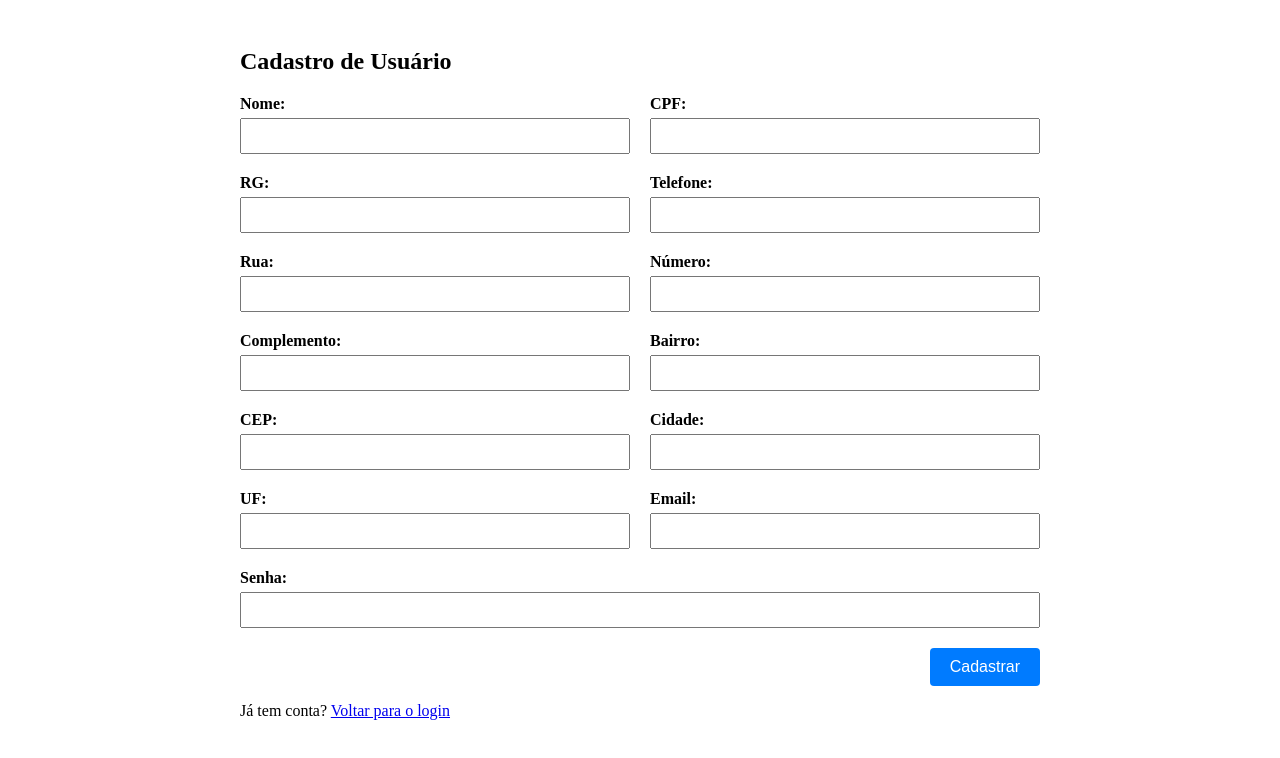
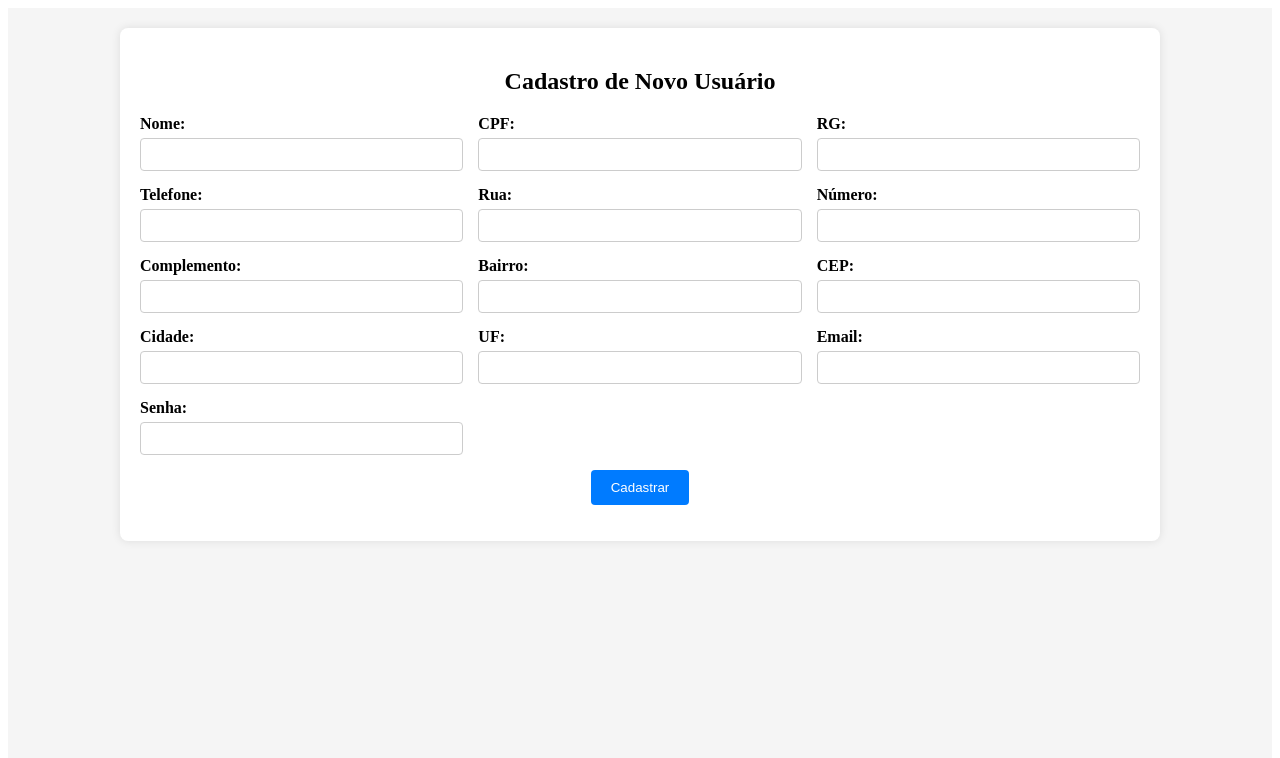
Before and after one commit to EvandroSversut/sistema_contabil_front, an Angular app: page /usuario in a window 1280 px wide. Shown: the top 758 px of the page. Built offline with nearby package versions, Linux system fonts and the light colour scheme.

Commit message:
diversos - 02062025

```diff
--- a/src/app/components/pessoa-fisica/pessoa-fisica.component.css
+++ b/src/app/components/pessoa-fisica/pessoa-fisica.component.css
@@ -1,21 +1,61 @@
+/* Container geral */
+.page-container {
+  display: flex;
+  flex-direction: column;
+  align-items: center;
+  gap: 20px; /* 🔥 Diminuído de 40px para 20px */
+  padding: 20px; /* 🔥 Reduzido de 40px para 20px */
+  background-color: #f5f5f5;
+  min-height: 100vh;
+}
 
-.container {
-  max-width: 800px;
-  margin: 0 auto;
-  padding: 20px;
+/* Formulário */
+.form-container {
+  background-color: white;
+   padding: 20px; /* 🔥 Reduzido */
+  border-radius: 8px;
+  width: 1000px; /* 🔥 Aumentei para comportar 3 colunas */
+  box-shadow: 0 0 10px rgba(0,0,0,0.1);
+}
+
+.form-container h2 {
+  text-align: center;
+  margin-bottom: 20px;
+}
+
+/* ➕ Adiciona 3 colunas no formulário */
+.form-grid {
+  display: grid;
+  grid-template-columns: 1fr 1fr 1fr; /* 🔥 Agora são 3 colunas */
+  gap: 15px; /* 🔥 Menor espaçamento interno */
+}
+
+/* ✅ Responsivo para tablets (2 colunas) */
+@media (max-width: 1024px) {
+  .form-grid {
+    grid-template-columns: 1fr 1fr;
+  }
+
+  .form-actions {
+    grid-column: span 2;
+  }
+}
+
+/* ✅ Responsivo para celular (1 coluna) */
+@media (max-width: 600px) {
+  .form-grid {
+    grid-template-columns: 1fr;
+  }
+
+  .form-actions {
+    grid-column: span 3;
+    text-align: center;
+    margin-top: 10px;
+  }
+}
 
 
-
-}
-
-.form-grid {
-  display: flex;
-  flex-wrap: wrap;
-  gap: 20px;
-}
-
 .form-group {
-  flex: 1 1 45%; /* ocupa 45% da largura, 2 colunas lado a lado */
   display: flex;
   flex-direction: column;
 }
@@ -26,34 +66,90 @@
 }
 
 .form-group input {
-
   padding: 8px;
-  font-size: 14px;
+  border: 1px solid #ccc;
+  border-radius: 4px;
 }
 
+
+/* ➕ Botões continuam ocupando toda a linha */
 .form-actions {
-  flex: 1 1 100%;
-  display: flex;
-  justify-content: flex-end;
+  grid-column: span 3; /* 🔥 Ocupa as 3 colunas */
+  text-align: center;
 }
 
-button {
+.form-actions button {
   padding: 10px 20px;
-  font-size: 16px;
-
+  border: none;
   background-color: #007bff;
   color: white;
-  border: none;
   border-radius: 4px;
   cursor: pointer;
 }
 
-button:hover {
+.form-actions button:hover {
   background-color: #0056b3;
 }
 
-.mensagem, .erro {
+/* Lista/Tabela */
+.list-container {
+  background-color: white;
+ padding: 20px; /* 🔥 Reduzido */
+  border-radius: 8px;
+  width: 1000px; /* 🔥 Aumentado para acompanhar o form */
+  box-shadow: 0 0 10px rgba(0,0,0,0.1);
+}
+
+.list-container h2 {
+  text-align: center;
+  margin-bottom: 20px;
+}
+
+.list-container input {
+  padding: 8px;
+  margin-right: 10px;
+}
+
+.list-container button {
+  padding: 8px 16px;
+  margin-right: 5px;
+  border: none;
+  background-color: #28a745;
+  color: white;
+  border-radius: 4px;
+  cursor: pointer;
+}
+
+.list-container button:hover {
+  background-color: #218838;
+}
+
+.list-container table {
+  width: 100%;
+  border-collapse: collapse;
+  margin-top: 10px; /* 🔥 Menor espaço antes da tabela */
+}
+
+.list-container th,
+.list-container td {
+  border: 1px solid #ddd;
+  padding: 8px;
+  text-align: center;
+}
+
+.list-container th {
+  background-color: #007bff;
+  color: white;
+}
+
+.erro {
   color: red;
-  font-weight: bold;
   margin-top: 10px;
+  text-align: center;
 }
+
+.mensagem {
+  text-align: center;
+  margin-top: 10px;
+  color: green;
+}
--- a/src/app/components/pessoa-fisica/pessoa-fisica.component.html
+++ b/src/app/components/pessoa-fisica/pessoa-fisica.component.html
@@ -1,28 +1,115 @@
+<div class="page-container">
+
+  <!-- 📝 Formulário de Cadastro -->
+  <div class="form-container">
     <h2>Cadastro de Pessoa Física</h2>
 
-<form (ngSubmit)="salvarPessoaFisica()">
+    <form (ngSubmit)="salvarPessoaFisica()" class="form-grid">
+      <div class="form-group">
+         <!-- Dados da Pessoa -->
         <label>Nome:</label>
         <input type="text" [(ngModel)]="pessoa.nome" name="nome" required>
+      </div>
 
+      <div class="form-group">
         <label>CPF:</label>
         <input type="text" [(ngModel)]="pessoa.cpf" name="cpf" required>
+      </div>
 
+      <div class="form-group">
         <label>RG:</label>
         <input type="text" [(ngModel)]="pessoa.rg" name="rg" required>
+      </div>
 
-   <label>Estado Civil:</label>
-  <input type="text" [(ngModel)]="pessoa.estadoCivil" name="estadoCivil" required>
-
+      <div class="form-group">
         <label>Telefone:</label>
         <input type="text" [(ngModel)]="pessoa.telefone" name="telefone" required>
+      </div>
 
-  <label>Endereco:</label>
-  <input type="text" [(ngModel)]="pessoa.rua" name="endereco" required>
+      <!-- Dados de Endereço -->
+      <div class="form-group">
+        <label>Rua:</label>
+        <input type="text" [(ngModel)]="pessoa.rua" name="rua" required>
+      </div>
 
+      <div class="form-group">
+        <label>Número:</label>
+        <input type="text" [(ngModel)]="pessoa.numero" name="numero" required>
+      </div>
+
+      <div class="form-group">
+        <label>Complemento:</label>
+        <input type="text" [(ngModel)]="pessoa.complemento" name="complemento">
+      </div>
+
+      <div class="form-group">
+        <label>Bairro:</label>
+        <input type="text" [(ngModel)]="pessoa.bairro" name="bairro" required>
+      </div>
+
+      <div class="form-group">
+        <label>CEP:</label>
+        <input type="text" [(ngModel)]="pessoa.cep" name="cep" required>
+      </div>
+
+      <div class="form-group">
+        <label>Cidade:</label>
+        <input type="text" [(ngModel)]="pessoa.cidade" name="cidade" required>
+      </div>
+
+      <div class="form-group">
+        <label>UF:</label>
+        <input type="text" [(ngModel)]="pessoa.uf" name="uf" required>
+      </div>
+
+      <!-- Dados do Usuário -->
+      <div class="form-group">
         <label>Email:</label>
         <input type="email" [(ngModel)]="pessoa.email" name="email" required>
+      </div>
 
-  <button type="submit">Salvar</button>
+
+
+      <div class="form-actions">
+        <button type="submit">Cadastrar</button>
+      </div>
     </form>
 
-<p>{{ mensagem }}</p>
+    <p class="mensagem">{{ mensagemErro }}</p>
+  </div>
+
+  <!-- 🔍 Lista e Busca -->
+  <div class="list-container">
+
+    <!-- Campo de busca -->
+    <input type="text" [(ngModel)]="filtro" placeholder="Buscar por nome ou email">
+    <button (click)="buscar()">Buscar</button>
+    <button (click)="novo()">Novo Usuário</button>
+
+    <!-- Tabela de resultados -->
+    <table>
+      <thead>
+        <tr>
+          <th>Nome</th>
+          <th>Email</th>
+          <th>CPF</th>
+          <th>Ações</th>
+        </tr>
+      </thead>
+      <tbody>
+        <tr *ngFor="let usuario of usuarios">
+          <td>{{ usuario.nome }}</td>
+          <td>{{ usuario.email }}</td>
+          <td>{{ usuario.cpf }}</td>
+          <td>
+            <button (click)="editar(usuario)">Editar</button>
+            <button (click)="excluir(usuario.id)">Excluir</button>
+          </td>
+        </tr>
+      </tbody>
+    </table>
+
+    <div *ngIf="mensagemErro" class="erro">{{ mensagemErro }}</div>
+  </div>
+
+</div>
--- a/src/app/components/pessoa-fisica/pessoa-fisica.component.ts
+++ b/src/app/components/pessoa-fisica/pessoa-fisica.component.ts
@@ -2,7 +2,7 @@ import { Component } from '@angular/core';
 import { CommonModule } from '@angular/common';
 import { FormsModule } from '@angular/forms';
 import { RouterModule, Router } from '@angular/router';
-import { HttpClient, HttpClientModule } from '@angular/common/http';
+import { HttpClientModule } from '@angular/common/http';
 import { PessoaFisica } from '../../model/pessoa-fisica';
 import { PessoaFisicaService } from '../../services/pessoa-fisica.service';
 
@@ -14,64 +14,122 @@ import { PessoaFisicaService } from '../../services/pessoa-fisica.service';
   styleUrls: ['./pessoa-fisica.component.css']
 })
 export class PessoaFisicaComponent {
-  pessoa: PessoaFisica = {
-    nome: '',
-    cpf: '' ,
-    rg: '',
-    estadoCivil: '',
-    rua: '',
-    numero: '',
-    complemento: '',
-    bairro: '',
-    cep: '',
-    cidade: '',
-    uf: '',
-    email: '',
-    telefone: ''
 
-  };
+  pessoa: PessoaFisica = this.novaPessoa();
 
-  mensagem = '';
+  usuarios: any[] = [];
+  filtro: string = '';
+  mensagemErro = '';
 
-  constructor(private service: PessoaFisicaService, http: HttpClient, private router: Router) {}
+  constructor(
+    private service: PessoaFisicaService,
+    private router: Router
+  ) {}
 
-  /*
-  cadastrar() {
-    this.http.post('http://localhost:8080/api/login/criar-usuario', this.usuario, { responseType: 'text' })
-      .subscribe({
+  ngOnInit() {
+    this.buscar();
+  }
+
+  // 🔹 Salvar ou Atualizar
+  salvarPessoaFisica() {
+    if (this.pessoa.id) {
+      this.service.atualizar(this.pessoa).subscribe({
+        next: () => {
+          this.mensagemErro = 'Pessoa Física atualizada com sucesso!';
+          this.buscar();
+          this.limparFormulario();
+        },
+        error: (err) => this.tratarErro(err)
+      });
+    } else {
+      this.service.salvar(this.pessoa).subscribe({
         next: (res) => {
-          this.mensagem = res;
-          if (res === 'Usuário cadastrado com sucesso!') {
-            setTimeout(() => this.router.navigate(['/']), 1500);
+          if (res?.id) {
+            this.mensagemErro = 'Pessoa Física cadastrada com sucesso!';
+            this.buscar();
+            this.limparFormulario();
+          } else {
+            this.mensagemErro = 'Erro: ID da pessoa não retornado!';
           }
         },
-        error: () => this.mensagem = 'Erro ao cadastrar'
+        error: (err) => this.tratarErro(err)
       });
+    }
   }
-*/
-    salvarPessoaFisica() {
-    this.service.salvar(this.pessoa).subscribe({
-        next: (res) => {
-          if(res?.id){
-          this.mensagem = 'Pessoa Fisica Cadastrada com Sucesso !!';
-           // Redireciona para o formulário de cadastro de usuário com o ID da pessoa
-           // Esse res será o objeto PessoaFisica retornado pelo back-end,
-           // com o campo id preenchido. O Angular redireciona para /cadastro/{idPessoa}.
-          //setTimeout(() => this.router.navigate(['/']), 1500);  // redireciona para tela de usuário
-          this.router.navigate(['/']); // redireciona para a rota de login
-        } else {
-            this.mensagem = 'Erro: ID da pessoa não retornado!';
-          }
+
+  // 🔍 Buscar pessoas
+  buscar() {
+    this.service.buscar(this.filtro).subscribe({
+      next: res => {
+        this.usuarios = res;
+        this.mensagemErro = '';
+      },
+      error: err => {
+        this.mensagemErro = 'Erro ao buscar usuários.';
+        console.error(err);
+      }
+    });
+  }
+
+  // ✏️ Editar
+  editar(pessoa: PessoaFisica) {
+    this.pessoa = { ...pessoa };
+  }
+
+  // 🗑️ Excluir
+  excluir(id: number) {
+    if (confirm('Tem certeza que deseja excluir este usuário?')) {
+      this.service.excluir(id).subscribe({
+        next: () => {
+          alert('Usuário excluído com sucesso!');
+          this.buscar();
         },
         error: err => {
-          if (err.status === 409) {
-          this.mensagem = err.error; // "E-mail já cadastrado!"
-      } else {
-        this.mensagem = "Erro ao cadastrar Pessoa Fisica";
-        console.error('❌ Erro ao cadastrar:', err);
-        alert('Erro ao cadastrar. Verifique os dados e tente novamente.');
-      }
+          console.error(err);
+          alert('Erro ao excluir usuário.');
+        }
+      });
     }
-    });
+  }
+
+  // ➕ Novo
+  novo() {
+    this.limparFormulario();
+  }
+
+  // 🚫 Limpar formulário
+  limparFormulario() {
+    this.pessoa = this.novaPessoa();
+  }
+
+  // 🔧 Tratamento de erros
+  tratarErro(err: any) {
+    if (err.status === 409) {
+      this.mensagemErro = err.error;
+    } else {
+      this.mensagemErro = 'Erro ao salvar Pessoa Física';
+      console.error(err);
+      alert('Erro. Verifique os dados e tente novamente.');
+    }
+  }
+
+  // 🧠 Cria um novo objeto PessoaFisica vazio
+  novaPessoa(): PessoaFisica {
+    return {
+      id: undefined,
+      nome: '',
+      cpf: '',
+      rg: '',
+      estadoCivil: '',
+      rua: '',
+      numero: '',
+      complemento: '',
+      bairro: '',
+      cep: '',
+      cidade: '',
+      uf: '',
+      email: '',
+      telefone: ''
+    };
   }
 }
--- a/src/app/components/usuario/usuario.component.css
+++ b/src/app/components/usuario/usuario.component.css
@@ -1,17 +1,61 @@
-.container {
-  max-width: 800px;
-  margin: 0 auto;
-  padding: 20px;
+/* Container geral */
+.page-container {
+  display: flex;
+  flex-direction: column;
+  align-items: center;
+  gap: 20px; /* 🔥 Diminuído de 40px para 20px */
+  padding: 20px; /* 🔥 Reduzido de 40px para 20px */
+  background-color: #f5f5f5;
+  min-height: 100vh;
 }
 
-.form-grid {
-  display: flex;
-  flex-wrap: wrap;
-  gap: 20px;
+/* Formulário */
+.form-container {
+  background-color: white;
+   padding: 20px; /* 🔥 Reduzido */
+  border-radius: 8px;
+  width: 1000px; /* 🔥 Aumentei para comportar 3 colunas */
+  box-shadow: 0 0 10px rgba(0,0,0,0.1);
 }
 
+.form-container h2 {
+  text-align: center;
+  margin-bottom: 20px;
+}
+
+/* ➕ Adiciona 3 colunas no formulário */
+.form-grid {
+  display: grid;
+  grid-template-columns: 1fr 1fr 1fr; /* 🔥 Agora são 3 colunas */
+  gap: 15px; /* 🔥 Menor espaçamento interno */
+}
+
+/* ✅ Responsivo para tablets (2 colunas) */
+@media (max-width: 1024px) {
+  .form-grid {
+    grid-template-columns: 1fr 1fr;
+  }
+
+  .form-actions {
+    grid-column: span 2;
+  }
+}
+
+/* ✅ Responsivo para celular (1 coluna) */
+@media (max-width: 600px) {
+  .form-grid {
+    grid-template-columns: 1fr;
+  }
+
+  .form-actions {
+    grid-column: span 3;
+    text-align: center;
+    margin-top: 10px;
+  }
+}
+
+
 .form-group {
-  flex: 1 1 45%; /* ocupa 45% da largura, 2 colunas lado a lado */
   display: flex;
   flex-direction: column;
 }
@@ -23,31 +67,89 @@
 
 .form-group input {
   padding: 8px;
-  font-size: 14px;
+  border: 1px solid #ccc;
+  border-radius: 4px;
 }
 
+
+/* ➕ Botões continuam ocupando toda a linha */
 .form-actions {
-  flex: 1 1 100%;
-  display: flex;
-  justify-content: flex-end;
+  grid-column: span 3; /* 🔥 Ocupa as 3 colunas */
+  text-align: center;
 }
 
-button {
+.form-actions button {
   padding: 10px 20px;
-  font-size: 16px;
+  border: none;
   background-color: #007bff;
   color: white;
-  border: none;
   border-radius: 4px;
   cursor: pointer;
 }
 
-button:hover {
+.form-actions button:hover {
   background-color: #0056b3;
 }
 
-.mensagem, .erro {
+/* Lista/Tabela */
+.list-container {
+  background-color: white;
+ padding: 20px; /* 🔥 Reduzido */
+  border-radius: 8px;
+  width: 1000px; /* 🔥 Aumentado para acompanhar o form */
+  box-shadow: 0 0 10px rgba(0,0,0,0.1);
+}
+
+.list-container h2 {
+  text-align: center;
+  margin-bottom: 20px;
+}
+
+.list-container input {
+  padding: 8px;
+  margin-right: 10px;
+}
+
+.list-container button {
+  padding: 8px 16px;
+  margin-right: 5px;
+  border: none;
+  background-color: #28a745;
+  color: white;
+  border-radius: 4px;
+  cursor: pointer;
+}
+
+.list-container button:hover {
+  background-color: #218838;
+}
+
+.list-container table {
+  width: 100%;
+  border-collapse: collapse;
+  margin-top: 10px; /* 🔥 Menor espaço antes da tabela */
+}
+
+.list-container th,
+.list-container td {
+  border: 1px solid #ddd;
+  padding: 8px;
+  text-align: center;
+}
+
+.list-container th {
+  background-color: #007bff;
+  color: white;
+}
+
+.erro {
   color: red;
-  font-weight: bold;
   margin-top: 10px;
+  text-align: center;
 }
+
+.mensagem {
+  text-align: center;
+  margin-top: 10px;
+  color: green;
+}
--- a/src/app/components/usuario/usuario.component.html
+++ b/src/app/components/usuario/usuario.component.html
@@ -1,71 +1,73 @@
-<div class="container">
-  <h2>Cadastro de Usuário</h2>
+<div class="page-container">
 
-  <form (ngSubmit)="salvar()" class="form-grid">
+  <!-- 📝 Formulário de Cadastro -->
+  <div class="form-container">
+    <h2>Cadastro de Novo Usuário</h2>
+
+    <form (ngSubmit)="salvarCadastro()" class="form-grid">
       <div class="form-group">
         <label>Nome:</label>
-      <input type="text" [(ngModel)]="dados.nome" name="nome" required>
+        <input type="text" [(ngModel)]="cadastro.nome" name="nome" required>
       </div>
 
       <div class="form-group">
         <label>CPF:</label>
-      <input type="text" [(ngModel)]="dados.cpf" name="cpf" required>
+        <input type="text" [(ngModel)]="cadastro.cpf" name="cpf" required>
       </div>
 
       <div class="form-group">
         <label>RG:</label>
-      <input type="text" [(ngModel)]="dados.rg" name="rg" required>
+        <input type="text" [(ngModel)]="cadastro.rg" name="rg" required>
       </div>
 
       <div class="form-group">
         <label>Telefone:</label>
-      <input type="text" [(ngModel)]="dados.telefone" name="telefone" required>
+        <input type="text" [(ngModel)]="cadastro.telefone" name="telefone" required>
       </div>
 
       <div class="form-group">
         <label>Rua:</label>
-      <input type="text" [(ngModel)]="dados.rua" name="rua" required>
+        <input type="text" [(ngModel)]="cadastro.rua" name="rua" required>
       </div>
 
       <div class="form-group">
         <label>Número:</label>
-      <input type="text" [(ngModel)]="dados.numero" name="numero" required>
+        <input type="text" [(ngModel)]="cadastro.numero" name="numero" required>
       </div>
 
       <div class="form-group">
         <label>Complemento:</label>
-      <input type="text" [(ngModel)]="dados.complemento" name="compl" required>
+        <input type="text" [(ngModel)]="cadastro.complemento" name="complemento">
       </div>
-
 
       <div class="form-group">
         <label>Bairro:</label>
-      <input type="text" [(ngModel)]="dados.bairro" name="bairro" required>
+        <input type="text" [(ngModel)]="cadastro.bairro" name="bairro" required>
       </div>
 
       <div class="form-group">
         <label>CEP:</label>
-      <input type="text" [(ngModel)]="dados.cep" name="cep" required>
+        <input type="text" [(ngModel)]="cadastro.cep" name="cep" required>
       </div>
 
       <div class="form-group">
         <label>Cidade:</label>
-      <input type="text" [(ngModel)]="dados.cidade" name="cidade" required>
+        <input type="text" [(ngModel)]="cadastro.cidade" name="cidade" required>
       </div>
 
       <div class="form-group">
         <label>UF:</label>
-      <input type="text" [(ngModel)]="dados.uf" name="uf" required>
+        <input type="text" [(ngModel)]="cadastro.uf" name="uf" required>
       </div>
 
       <div class="form-group">
         <label>Email:</label>
-      <input type="email" [(ngModel)]="dados.email" name="email" required>
+        <input type="email" [(ngModel)]="cadastro.email" name="email" required>
       </div>
 
         <div class="form-group">
         <label>Senha:</label>
-      <input type="password" [(ngModel)]="dados.senha" name="senha" required>
+        <input type="email" [(ngModel)]="cadastro.senha" name="senha" required>
       </div>
 
       <div class="form-actions">
@@ -74,6 +76,4 @@
     </form>
 
     <p class="mensagem">{{ mensagemErro }}</p>
-
-  <p>Já tem conta? <a [routerLink]="['/']">Voltar para o login</a></p>
   </div>
--- a/src/app/components/usuario/usuario.component.ts
+++ b/src/app/components/usuario/usuario.component.ts
@@ -1,10 +1,11 @@
 import { Component } from '@angular/core';
 import { CommonModule } from '@angular/common';
 import { FormsModule } from '@angular/forms';
-import { RouterModule, Router, ActivatedRoute } from '@angular/router';
+import { RouterModule, Router } from '@angular/router';
 import { HttpClient, HttpClientModule } from '@angular/common/http';
-import { PessoaUsuarioService } from '../../services/pessoa-usuario';
-import { PessoaUsuario } from '../../model/pessoa-usuario';
+import { PessoaFisica } from '../../model/pessoa-fisica';
+import { PessoaFisicaService } from '../../services/pessoa-fisica.service';
+import { Usuario } from '../../model/usuario';
 
 @Component({
   selector: 'app-usuario',
@@ -14,7 +15,8 @@ import { PessoaUsuario } from '../../model/pessoa-usuario';
   styleUrls: ['./usuario.component.css']
 })
 export class UsuarioComponent {
-  dados: PessoaUsuario = {
+
+    cadastro = {
     nome: '',
     cpf: '',
     rg: '',
@@ -33,35 +35,23 @@ export class UsuarioComponent {
    mensagemErro = '';
 
   constructor(
-    private service: PessoaUsuarioService,
-    private http: HttpClient,
-    private router: Router,
-    private route: ActivatedRoute
-) { }
-  /*
-  const idPessoa = Number(this.route.snapshot.paramMap.get('idPessoa'));
-  if (idPessoa) {
-    this.usuario.pessoa.id = idPessoa;
-  }
-}
-*/
-  salvar() {
-    this.service.cadastrar(this.dados).subscribe({
+    private http: HttpClient
+  ) {}
 
-        next: msg => {
-          alert(msg);
-          this.router.navigate(['/']); // Vai para o login
+  // 🔹 Salvar Cadastro
+  salvarCadastro() {
+    this.http.post('http://localhost:8080/api/cadastro', this.cadastro)
+      .subscribe({
+        next: () => {
+          alert('Cadastro realizado com sucesso!');
+          this.cadastro = {
+            nome: '', cpf: '', rg: '', telefone: '', rua: '', numero: '',
+            complemento:'',bairro: '', cep: '', cidade: '', uf: '', email: '', senha: ''
+          };
         },
-        error: err => {
-          if(err.status === 409){
-            // Mensagem enviada pelo back-end no body (ex: "CPF já cadastrado.")
-            this.mensagemErro = err.error;
-          } else {
-        console.error('Erro:', err);
-        alert('Erro ao cadastrar. Verifique os dados.');
-        this.mensagemErro = err.error; // <-- aqui vem "CPF já está em uso."
-        this.mensagemErro = 'Erro ao realizar cadastro. Tente novamente.';
-      }
+        error: (err) => {
+          this.mensagemErro = 'Erro ao cadastrar';
+          console.error(err);
         }
       });
   }
--- a/src/app/menu/menu.component.css
+++ b/src/app/menu/menu.component.css
@@ -68,7 +68,8 @@
   align-items: center;
   padding: 0 30px;
   box-shadow: 0 4px 6px rgba(0,0,0,0.1);
-  justify-content: flex-start;
+  /*justify-content: flex-start;*/
+  justify-content: space-between; /* 🔥 Distribui espaço entre logo + menu e botão */
 }
 
 .logo {
@@ -134,6 +135,7 @@ button {
   border-radius: 6px;
   color: white;
   cursor: pointer;
+  margin-right: 70px;
 }
 
 button:hover {
```
Also changed, not shown: src/app/model/pessoa-usuario.ts (+11 -10 lines), src/app/services/pessoa-fisica.service.ts (+21 -0 lines). Lines whose indentation alone changed are shown as unchanged.
